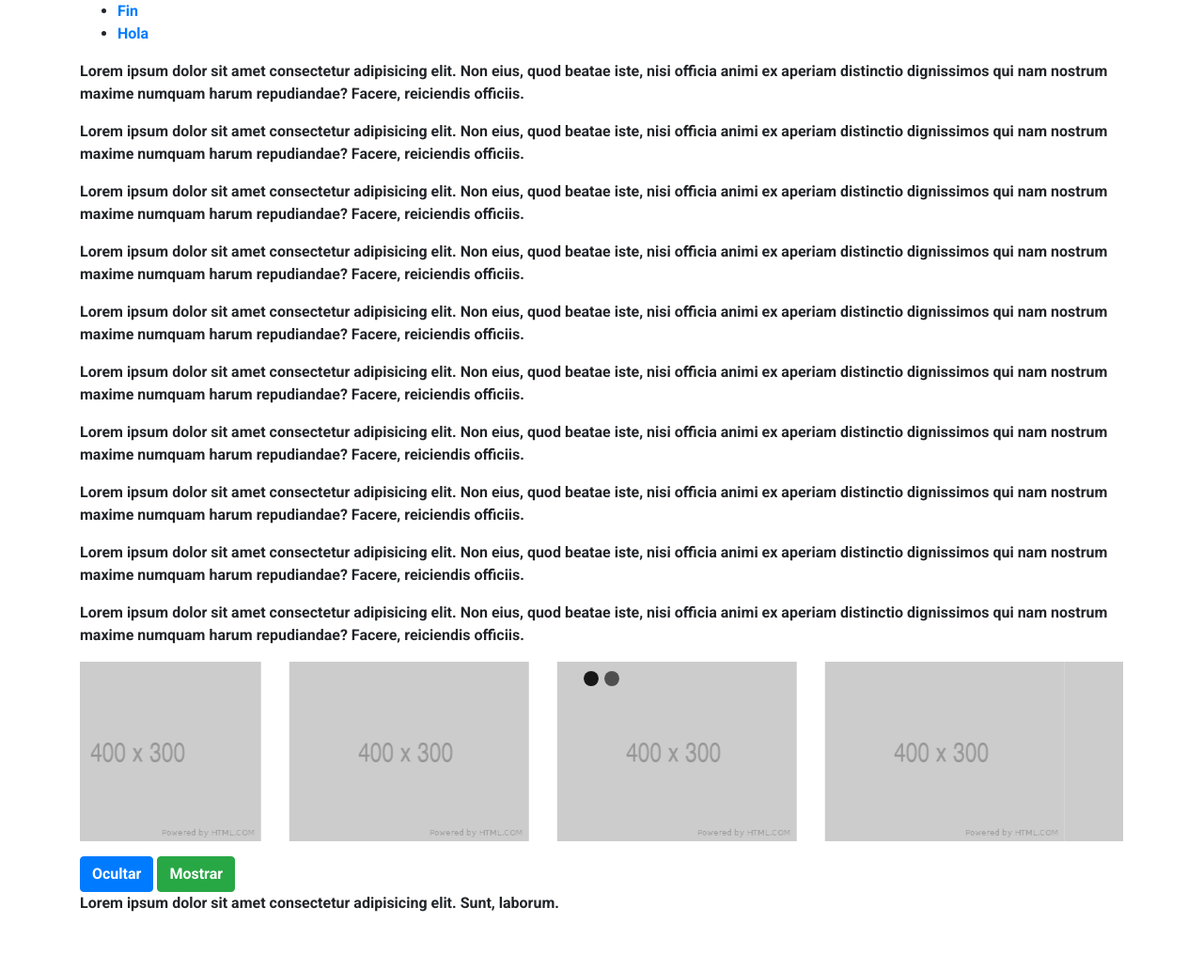
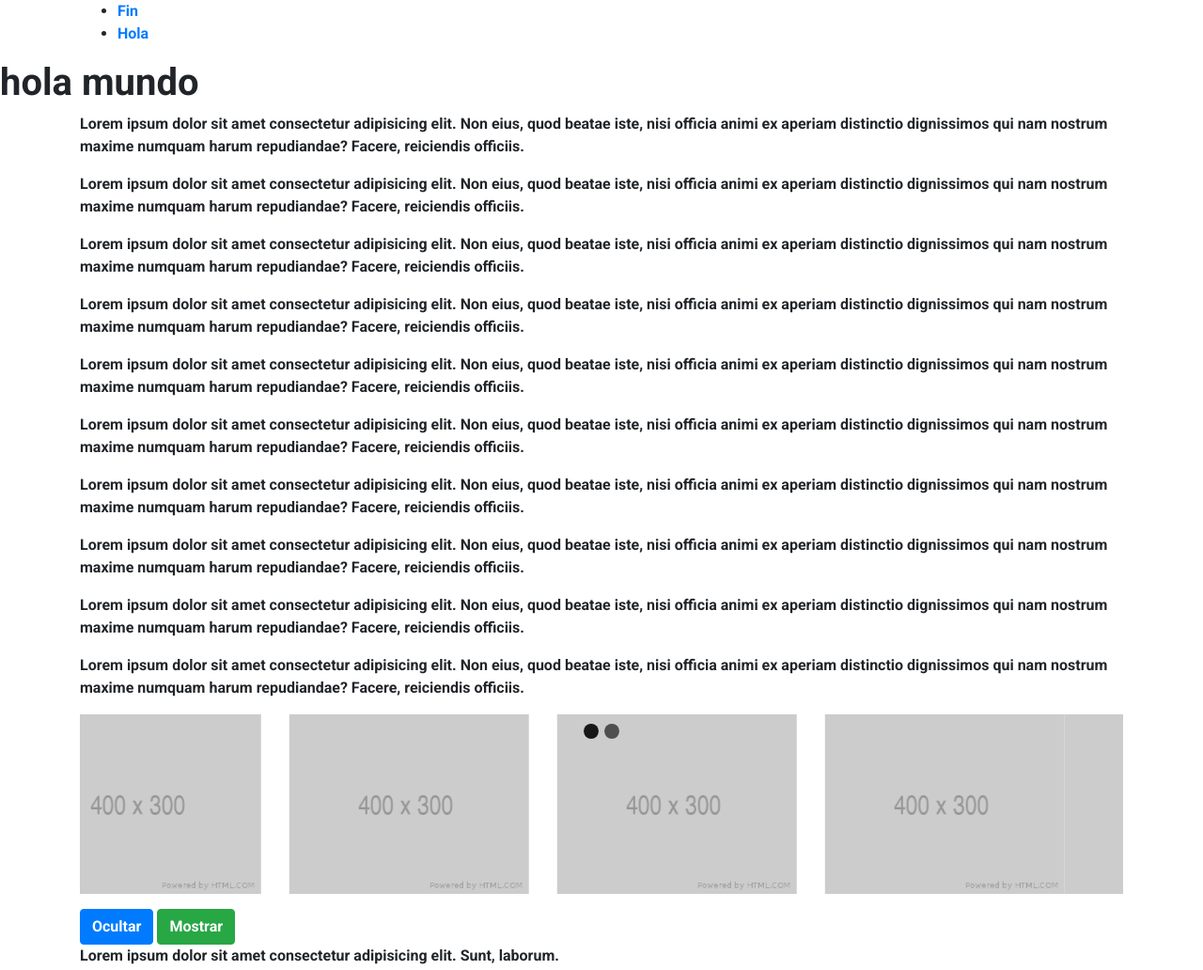
Before and after one commit to ignaciorivas1401/Repaso-08022021, a plain HTML site: page index.html in a window 1280 px wide. Shown: the whole page at 94% size. Before the commit the page ends 989 px from the top, so only its background shows below. Drawn offline with nearby package versions, Linux system fonts and the light colour scheme.

Commit message:
segundo commit

```diff
--- a/index.html
+++ b/index.html
@@ -23,6 +23,9 @@
       </li>
     </ul>
   </div>
+
+  <H1>hola mundo</H1>
+
 
   <div class="container-fluid">
     <div class="container">
```
